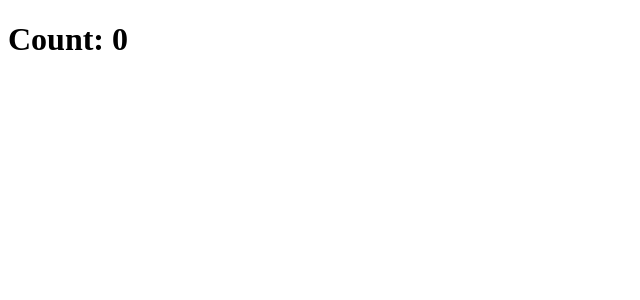
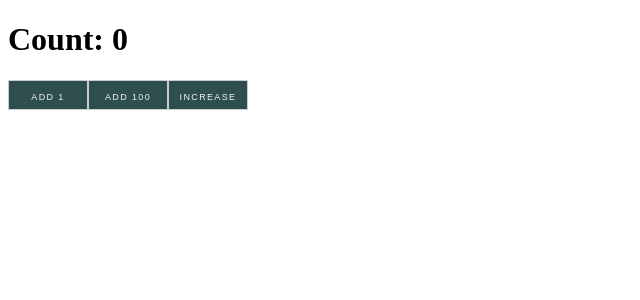
Before and after one commit to mate-academy/react_counter, a React (Create React App) app: page / in a window 1280 px wide. Shown: the top 300 px of the page, without its empty margins (0-640 px from the left). Built offline with nearby package versions, Linux system fonts and the light colour scheme; the HTML template or start-up script is replaced by a standard one.

Commit message:
Reac counter

```diff
--- a/src/App.js
+++ b/src/App.js
@@ -1,18 +1,7 @@
 import React from 'react';
 import './App.scss';
+import { Counter } from './components';
 
-class App extends React.Component {
-  addOne = () => {};
-
-  add100 = () => {};
-
-  increase = () => {};
-
-  render() {
-    return (
-      <h1>Count: 0</h1>
-    );
-  }
-}
+const App = () => <Counter />;
 
 export default App;
--- a/src/App.scss
+++ b/src/App.scss
@@ -1 +1,33 @@
 // styles go here
+button {
+  width: 80px;
+  height: 30px;
+
+  font-size: 9px;
+  line-height: 30px;
+  font-family: "Sharp-Sans-No2", sans-serif;
+  letter-spacing: 0.15em;
+  text-transform: uppercase;
+  text-align: center;
+  color: #f2f2f2;
+  cursor: pointer;
+
+  border: 1px solid #ccc;
+  background-color: darkslategrey;
+
+  transition: background-color 0.2s ease-out, color 0.2s ease-out;
+
+  &:hover {
+    color: #ccc;
+    background-color: brown;
+    border: 1px solid #ccc;
+  }
+
+  &:active {
+    transition: color 0s ease-out;
+    transform: scale(0.98);
+    color: rgba(0, 0, 0, 0.4);
+    border: 1px solid transparent;
+    box-shadow: inset 0 0 21px 10px #fcfaf4;
+  }
+}
--- /dev/null
+++ b/src/components/Counter.jsx
@@ -0,0 +1,47 @@
+import React from 'react';
+
+export class Counter extends React.Component {
+  state = {
+    counter: 0,
+  }
+
+  addOne = () => {
+    this.setState(state => ({
+      counter: state.counter + 1,
+    }));
+  };
+
+  add100 = () => {
+    this.setState(state => ({
+      counter: state.counter + 100,
+    }));
+  };
+
+  increase = () => {
+    this.addOne();
+    if (this.state.counter % 5 === 0) {
+      this.add100();
+    }
+  };
+
+  render() {
+    const { counter } = this.state;
+
+    return (
+      <>
+        <h1>{`Count: ${counter}`}</h1>
+        <button type="button" onClick={this.addOne}>
+          Add 1
+        </button>
+
+        <button type="button" onClick={this.add100}>
+          Add 100
+        </button>
+
+        <button type="button" onClick={this.increase}>
+          Increase
+        </button>
+      </>
+    );
+  }
+}
--- /dev/null
+++ b/src/components/index.jsx
@@ -0,0 +1 @@
+export * from './Counter';
```
Also changed, not shown: 1 other file (tests, documents, lock files or other folders).
